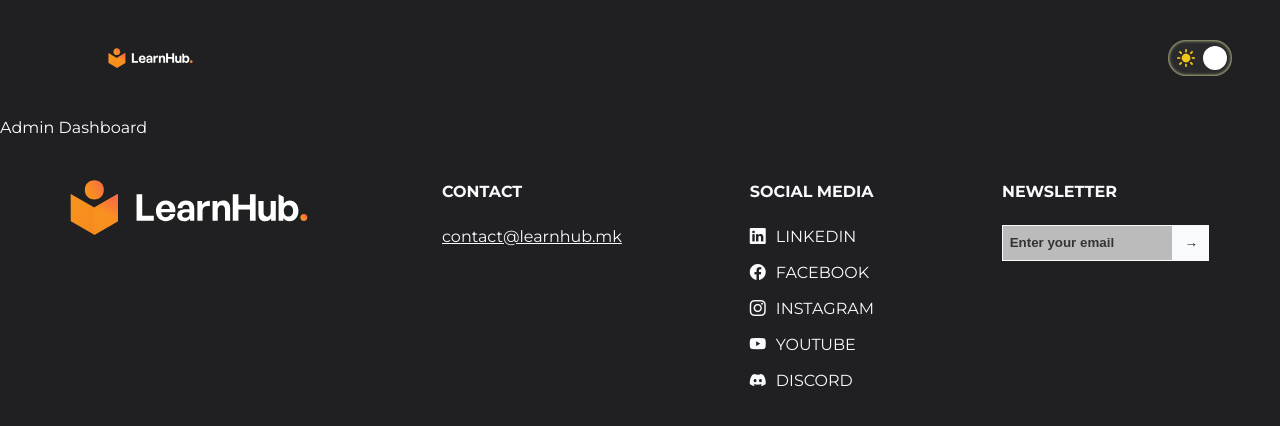
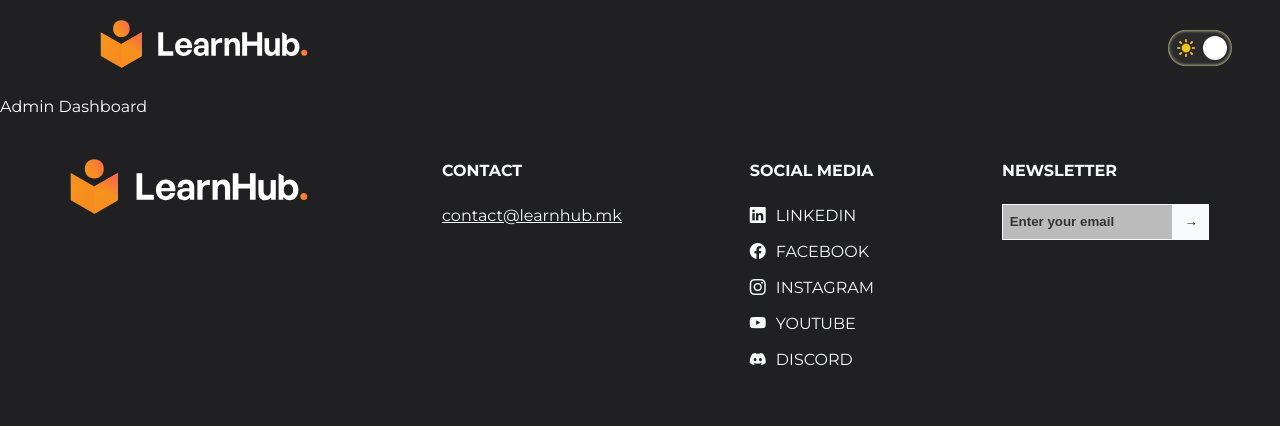
Before and after one commit to learnhubmk/app, a Next.js app: page /admin-dashboard in a window 1280 px wide. Shown: the top 426 px of the page. Built offline with nearby package versions, Linux system fonts and the light colour scheme.

Commit message:
Fix Navigation Logo and Padding

```diff
--- a/components/reusable-components/navigation/Navigation.tsx
+++ b/components/reusable-components/navigation/Navigation.tsx
@@ -25,8 +25,8 @@ const Navigation = () => {
             src={isSun ? '/logo/logo-white.svg' : '/logo/logo-black.svg'}
             className={`${styles.navigationLogo}`}
             alt="LearnHub Logo"
-            width={250}
-            height={55}
+            width={208}
+            height={48}
           />
         </Link>
 
--- a/components/reusable-components/navigation/navigation.module.scss
+++ b/components/reusable-components/navigation/navigation.module.scss
@@ -21,8 +21,6 @@
 .navigationLogo {
   margin-left: 50px;
   color: var(--text-color);
-  width: 6.3em;
-  height: 1.22em;
   top: 1.56em;
   left: 2.36em;
 
@@ -51,7 +49,7 @@
 }
 
 .largeNavbar {
-  padding: 40px;
+  padding: 20px;
   padding-inline: 0;
 }
 
```
